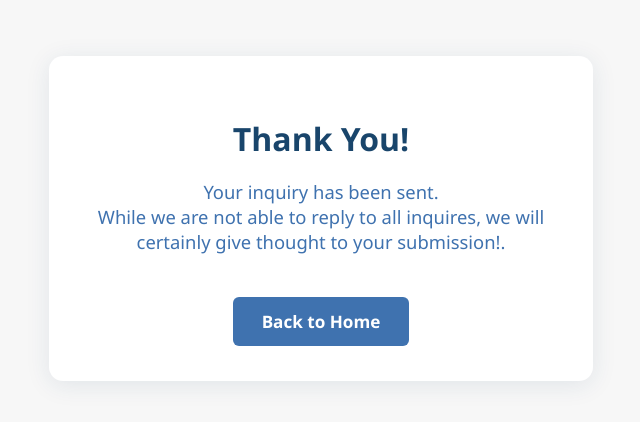
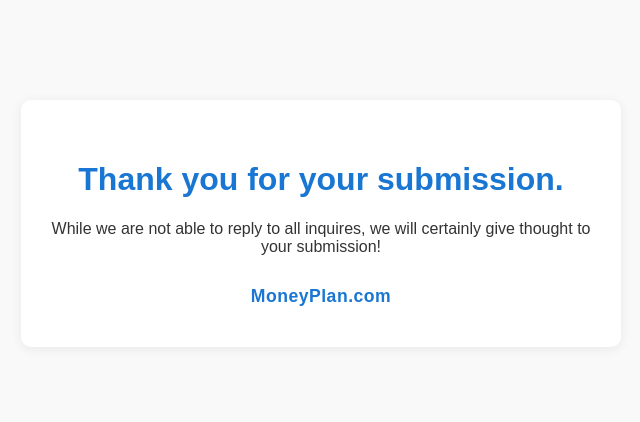
Before and after one commit to Schnyarp/MoneyPlancom, a plain HTML site: page thank-you.html in a window 1280 px wide. Shown: the whole page, without its empty margins (319-959 px from the left). Drawn offline with Linux system fonts and the light colour scheme.

Commit message:
Add files via upload

```diff
--- a/thank-you.html
+++ b/thank-you.html
@@ -2,63 +2,41 @@
 <html lang="en">
 <head>
   <meta charset="UTF-8">
-    <meta name="viewport" content="width=device-width, initial-scale=1.0">
-    <title>Thank You – MoneyPlan.com</title>
-    <meta name="robots" content="noindex, nofollow">
+  <title>Thank You</title>
+  <meta name="viewport" content="width=device-width, initial-scale=1">
   <style>
     body {
-            font-family: 'Segoe UI', Arial, sans-serif;
-            background: #f7f7f7;
-            margin: 0;
-            padding: 0;
-            color: #222;
+      font-family: sans-serif;
+      margin: 40px auto;
+      max-width: 600px;
+      text-align: center;
+      background: #f9f9f9;
+      color: #333;
     }
-        .container {
-            max-width: 480px;
-            margin: 7vh auto;
+    .thank-you {
+      margin-top: 100px;
+      padding: 40px 20px;
       background: #fff;
-            border-radius: 14px;
-            box-shadow: 0 4px 24px rgba(25,69,107,0.10);
-            padding: 2.5rem 2rem 2.2rem 2rem;
-            text-align: center;
+      border-radius: 10px;
+      box-shadow: 0 2px 12px rgba(0,0,0,0.07);
     }
     h1 {
-            color: #19456b;
-            margin-bottom: 0.7rem;
+      color: #1976D2;
     }
-        p {
-            font-size: 1.15rem;
-            color: #3f72af;
-            margin-bottom: 1.5rem;
-        }
-        a.button-link {
-            display: inline-block;
-            margin-top: 1.2rem;
-            padding: 0.8rem 1.8rem;
-            background: #3f72af;
-            color: #fff;
-            border-radius: 6px;
-            text-decoration: none;
-            font-size: 1.07rem;
+    .domain {
+      margin-top: 30px;
+      font-size: 1.1em;
+      color: #1976D2;
       font-weight: bold;
-            transition: background 0.2s;
-        }
-        a.button-link:hover {
-            background: #19456b;
-        }
-        @media (max-width: 600px) {
-            .container {
-                padding: 1.2rem 0.5rem 1.1rem 0.5rem;
-            }
+      letter-spacing: 0.5px;
     }
   </style>
 </head>
 <body>
-    <div class="container">
-        <h1>Thank You!</h1>
-        <p>Your inquiry has been sent.<br>
-       While we are not able to reply to all inquires, we will certainly give thought to your submission!.</p>
-        <a href="index.html" class="button-link">Back to Home</a>
+  <div class="thank-you">
+    <h1>Thank you for your submission.</h1>
+    <p>While we are not able to reply to all inquires, we will certainly give thought to your submission!</p>
+    <div class="domain">MoneyPlan.com</div>
   </div>
 </body>
 </html>
```
Lines whose indentation alone changed are shown as unchanged.
